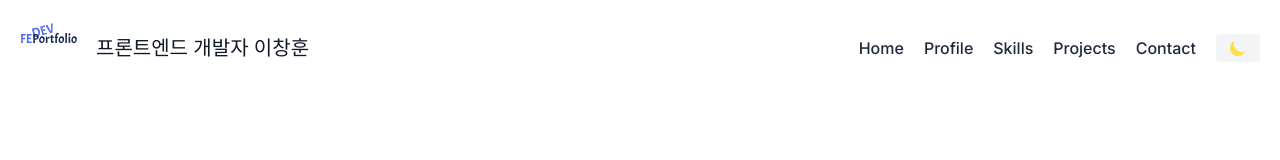
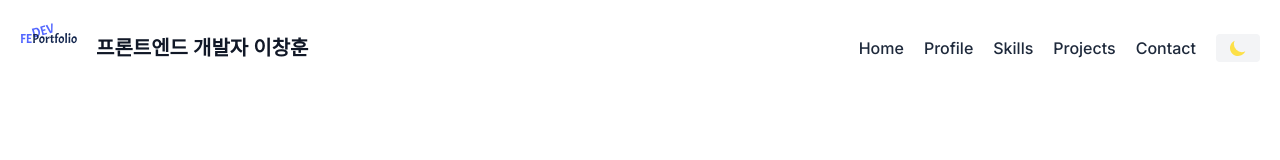
Before and after one commit to anotheranotherhoon/portfolio, a Next.js app: page / in a window 1280 px wide. Shown: the top 160 px of the page. Built offline with nearby package versions, Linux system fonts and the light colour scheme.

Commit message:
🎨 ui : 헤더 글자 bold로 변경

```diff
--- a/src/components/Common/Header.tsx
+++ b/src/components/Common/Header.tsx
@@ -12,7 +12,7 @@ const Header = () => {
       <div className="container lg:mx-auto flex flex-wrap p-5 flex-col md:flex-row md:items-center lg:items-center ">
         <Link href="/" className="flex title-font font-medium items-center text-gray-900 mb-4 md:mb-0">
           <Icon/>
-          <span className="ml-3 text-xl">프론트엔드 개발자 이창훈</span>
+          <span className="ml-3 text-xl font-bold">프론트엔드 개발자 이창훈</span>
         </Link>
 
         {/* 웹 */}
```
